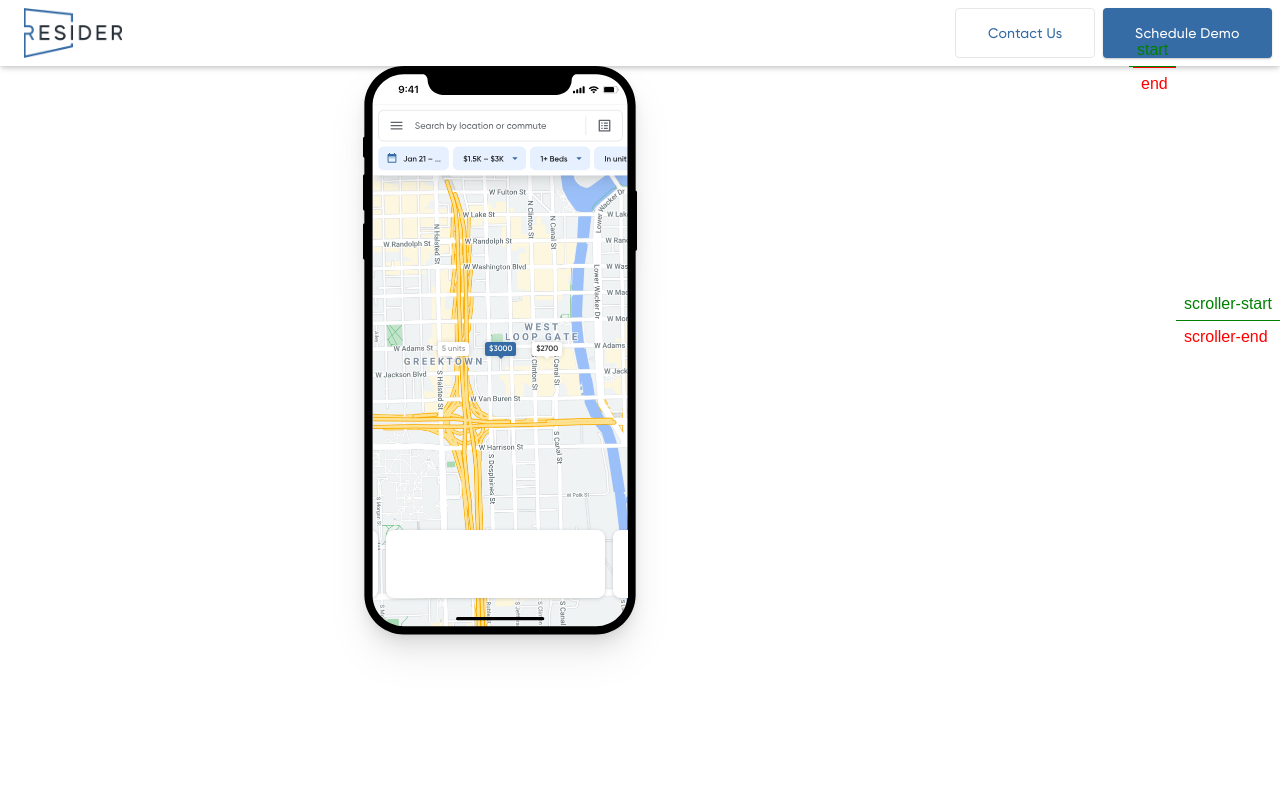
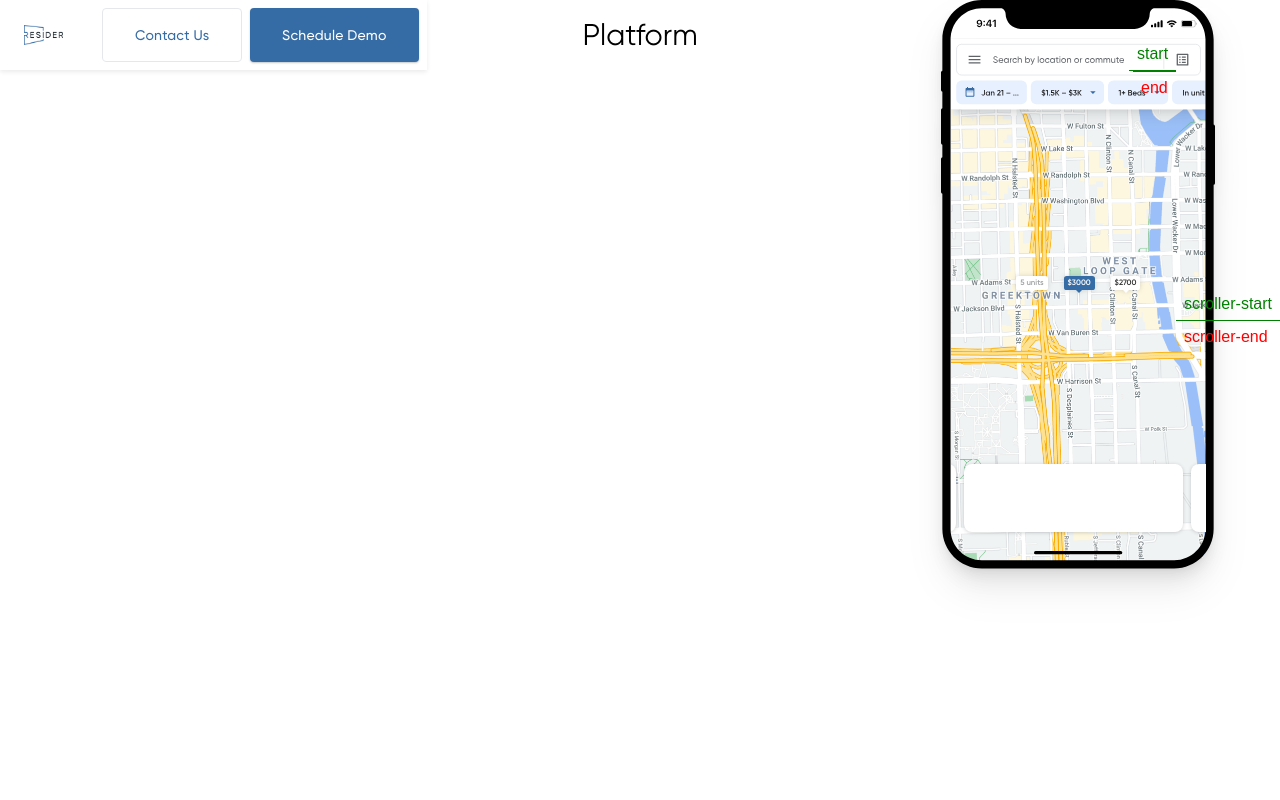
Before and after one commit to mcgrealife/landing-property, a Next.js app: page / in a window 1280 px wide. Shown: the top 800 px of the page. Built offline with nearby package versions, Linux system fonts and the light colour scheme; what @savvywombat/tailwindcss-grid-areas would draw is missing.

Commit message:
GRID "STARTWARDS" to intentionally overlap is INCREDIBLE

```diff
--- a/pages/index.js
+++ b/pages/index.js
@@ -79,10 +79,14 @@ export default function Home() {
 
 
 
-    <div className='scrollbar-hide font-[gilroy]'>
-      <div className="grid grid-cols-2 sticky top-0 shadow-md z-20">
-        <div className='bg-white shadow-[0_2px_4px_rgba(60,64,67,0.1)] p-[8px] w-full row-start-1 col-start-1 col-span-3 grid grid-cols-2 sticky top-0 z-20 will-change-transform overflow-visible'>
-          <div className="col-start-1 relative ml-4">
+    <div id='container' className='scrollbar-hide font-[gilroy] grid grid-areas-mobile lg:grid-areas-desktop grid-cols-mobile lg:grid-cols-desktop grid-rows-mobile lg:grid-rows-desktop'>
+      <Head>
+        <title>Resider</title>
+
+      </Head>
+
+      <div id='header' className='bg-white grid-in-header shadow-[0_2px_4px_rgba(60,64,67,0.1)] p-[8px]  w-full grid  sticky top-0 z-20 '>
+        <div className=" relative ml-4">
           <Image
             src={logo}
             layout='fill'
@@ -96,14 +100,12 @@ export default function Home() {
         </div>
 
       </div>
-      </div>
-      <div className='grid grid-cols-2 lg:grid-cols-3 will-change-transform'>
-        <Head>
-          <title>Resider</title>
 
-        </Head>
+      <h1 id='leftText' className="hidden lg:block text-3xl grid-in-left self-center place-self-center">
+        Platform
+      </h1>
 
-        <div className='grid grid-cols-[9.5px_255px_9.5px] grid-rows-[8px_552.2px_8.1px] ml-[24px] font-[gilroy] col-start-1 lg:col-start-2 h-screen lg:justify-center overflow-hidden sticky will-change-transform frame-shadow'>
+      <div id='phone' className='grid grid-cols-[9.5px_255px_9.5px] grid-rows-[8px_552.2px_8.1px] ml-[24px] font-[gilroy] grid-in-left col-end-right lg:grid-in-middle h-screen lg:justify-center overflow-auto sticky will-change-transform frame-shadow'>
 
 
         <div className='flex row-start-2 col-start-2 z-4 place-self-center gap-4'>
@@ -159,7 +161,7 @@ export default function Home() {
 
       <div ref={trigger} className='h-[1000px]  will-change-transform' />
 
-        <div className='col-start-3 grid bg-white  shadow-[0_1px_6px_rgba(60,64,67,0.24)] lg:shadow-none rounded h-fit w-fit self-end mr-[12px] z-10 will-change-transform'>
+      <div id='rightText' className='grid-in-right col-start-left grid bg-white  shadow-[0_1px_6px_rgba(60,64,67,0.24)] lg:shadow-none rounded  self-end mr-[12px] z-10'>
         <div className='py-[32px] px-[24px] flex flex-col gap-[16px] rounded-[12px]'>
           <h1 className='font-bold text-[18px] lg:text-[24px]'>Platform <span className='text-resider-blue-primary '>integrity</span></h1>
           <p className='text-[12px] lg:text-[16px] font-medium max-w-[244px] text-resider-text-p'>Resider solely consists of rental properties syndicated through data API’s. With up to date and accurate listings, your clients can browse with confidence.</p>
@@ -171,7 +173,7 @@ export default function Home() {
 
 
 
-      </div>
+
     </div>
 
   )
--- a/tailwind.config.js
+++ b/tailwind.config.js
@@ -20,11 +20,11 @@ module.exports = {
     },
     gridTemplateColumns: {
       'desktop': '1fr 1fr 1fr',
-      'mobile': '1fr 1fr',
+      'mobile': '1fr, 1fr',
     },
     gridTemplateRows: {
-      'desktop': '40px auto',
-      'mobile': '40px auto'
+      'desktop': '70px auto',
+      'mobile': '70px auto'
     },
     extend: {
       BoxShadow: {
```
Lines whose indentation alone changed are shown as unchanged.
